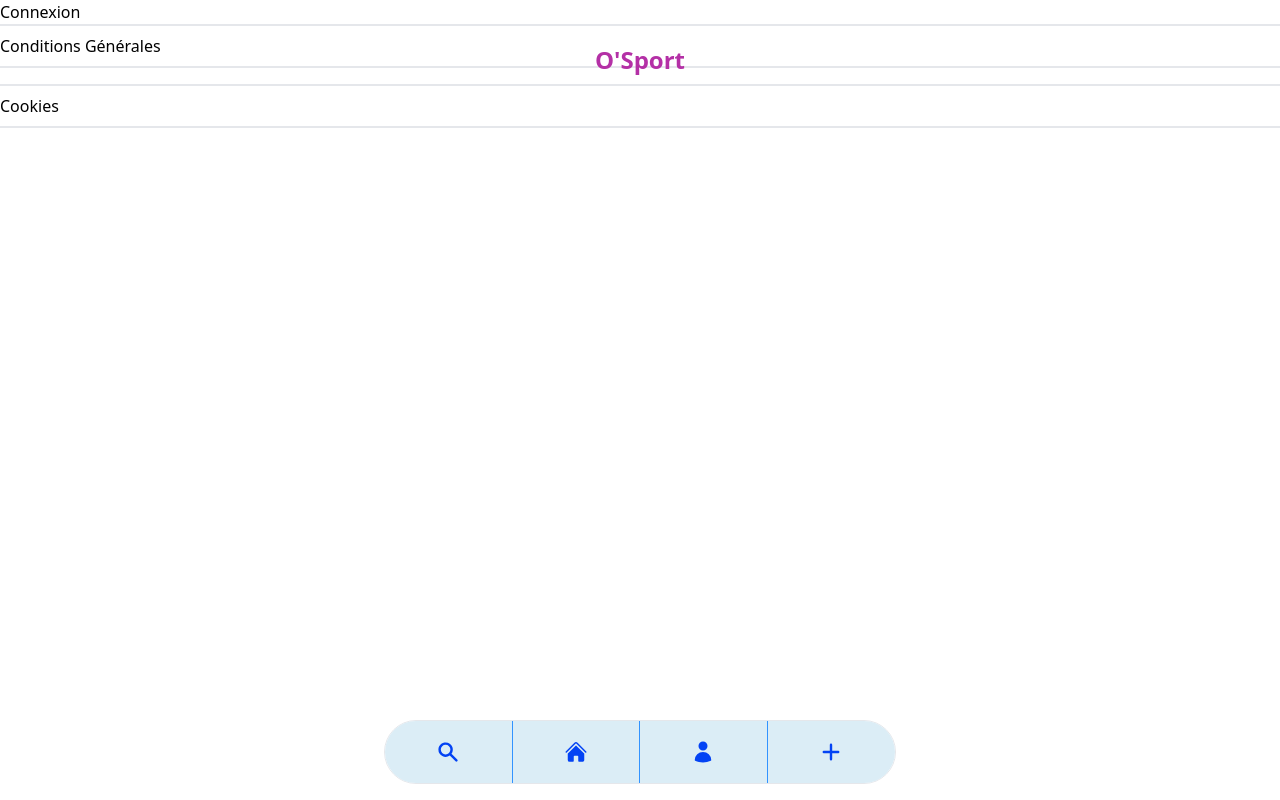
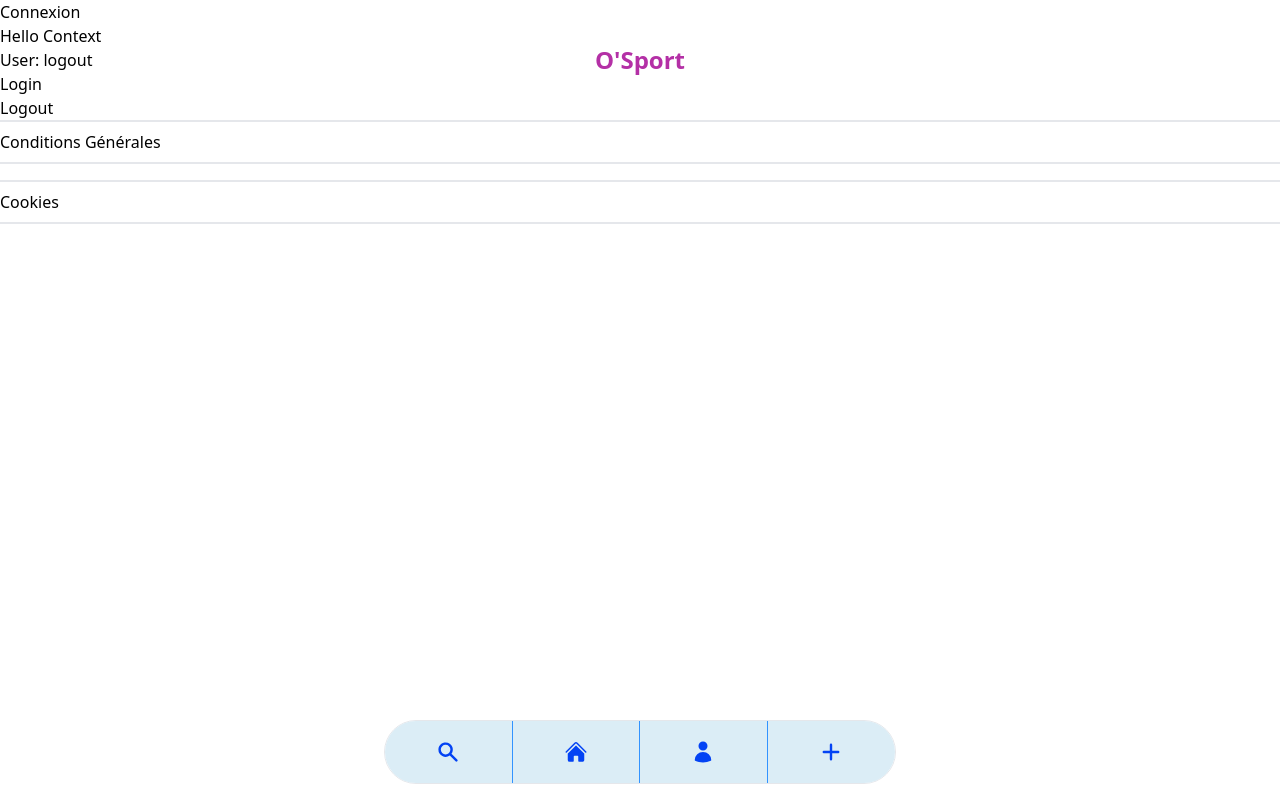
Before and after one commit to RonanKerveno/O-Sport-Frontend, a Next.js app in the folder osport/: page /connexion in a window 1280 px wide. Built offline with nearby package versions, Linux system fonts and the light colour scheme.

Commit message:
Redux replaced by Context API

```diff
--- /dev/null
+++ b/osport/src/contexts/AuthContext.tsx
@@ -0,0 +1,49 @@
+import {
+  createContext, ReactNode, useContext, useMemo, useState,
+} from 'react';
+
+type authContextType = {
+  isLogged: boolean;
+  login: () => void;
+  logout: () => void;
+};
+
+const authContextDefaultValues: authContextType = {
+  isLogged: false,
+  login: () => {},
+  logout: () => {},
+};
+
+const AuthContext = createContext<authContextType>(authContextDefaultValues);
+
+export function useAuth() {
+  return useContext(AuthContext);
+}
+
+type Props = {
+  children: ReactNode;
+};
+
+export function AuthProvider({ children }: Props) {
+  const [isLogged, setLogState] = useState<boolean>(false);
+
+  const login = () => {
+    setLogState(true);
+  };
+
+  const logout = () => {
+    setLogState(false);
+  };
+
+  const value = useMemo(() => ({
+    isLogged,
+    login,
+    logout,
+  }), [isLogged]);
+
+  return (
+    <AuthContext.Provider value={value}>
+      {children}
+    </AuthContext.Provider>
+  );
+}
--- a/osport/src/pages/_app.tsx
+++ b/osport/src/pages/_app.tsx
@@ -1,5 +1,6 @@
 import '../styles/globals.css';
 import type { AppProps } from 'next/app';
+import { AuthProvider } from '../contexts/AuthContext';
 import DefaultLayout from '../layouts/Default';
 
 // Fichier racine qui va structurer toutes nos pages.
@@ -7,8 +8,10 @@ import DefaultLayout from '../layouts/Default';
 // Il sera appliqué par défaut sur chaque page.
 export default function MyApp({ Component, pageProps }: AppProps) {
   return (
-    <DefaultLayout>
-      <Component {...pageProps} />
-    </DefaultLayout>
+    <AuthProvider>
+      <DefaultLayout>
+        <Component {...pageProps} />
+      </DefaultLayout>
+    </AuthProvider>
   );
 }
--- a/osport/src/pages/connexion/index.tsx
+++ b/osport/src/pages/connexion/index.tsx
@@ -1,12 +1,25 @@
 import Head from 'next/head';
+import { useAuth } from '../../contexts/AuthContext';
 
 export default function Login() {
+  const { isLogged, login, logout } = useAuth();
+
   return (
     <>
       <Head>
         <title>Connexion - osport</title>
       </Head>
       <h1>Connexion</h1>
+      <div>
+        <h1>Hello Context</h1>
+        <h2>User: {isLogged ? 'login' : 'logout'}</h2>
+        <div>
+          <button onClick={login} type="button">Login</button>
+        </div>
+        <div>
+          <button onClick={logout} type="button">Logout</button>
+        </div>
+      </div>
     </>
 
   );
```
